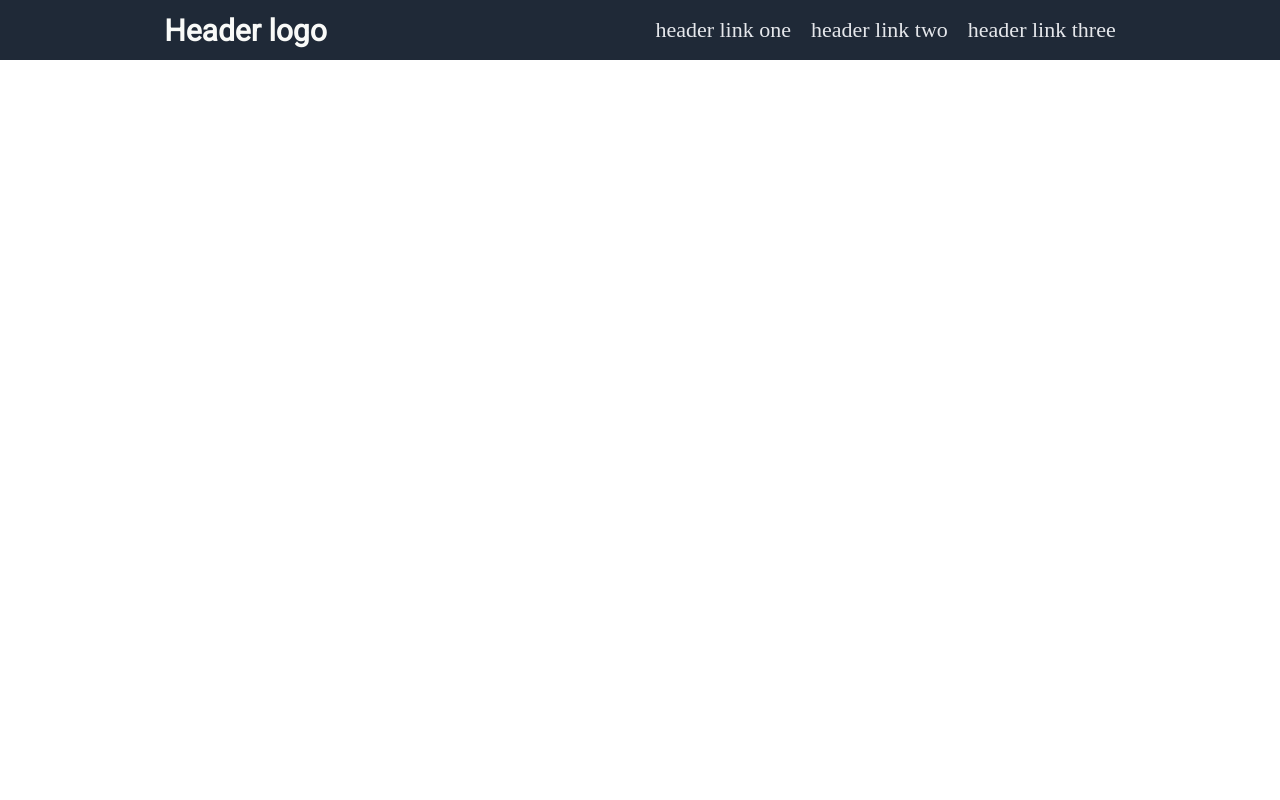
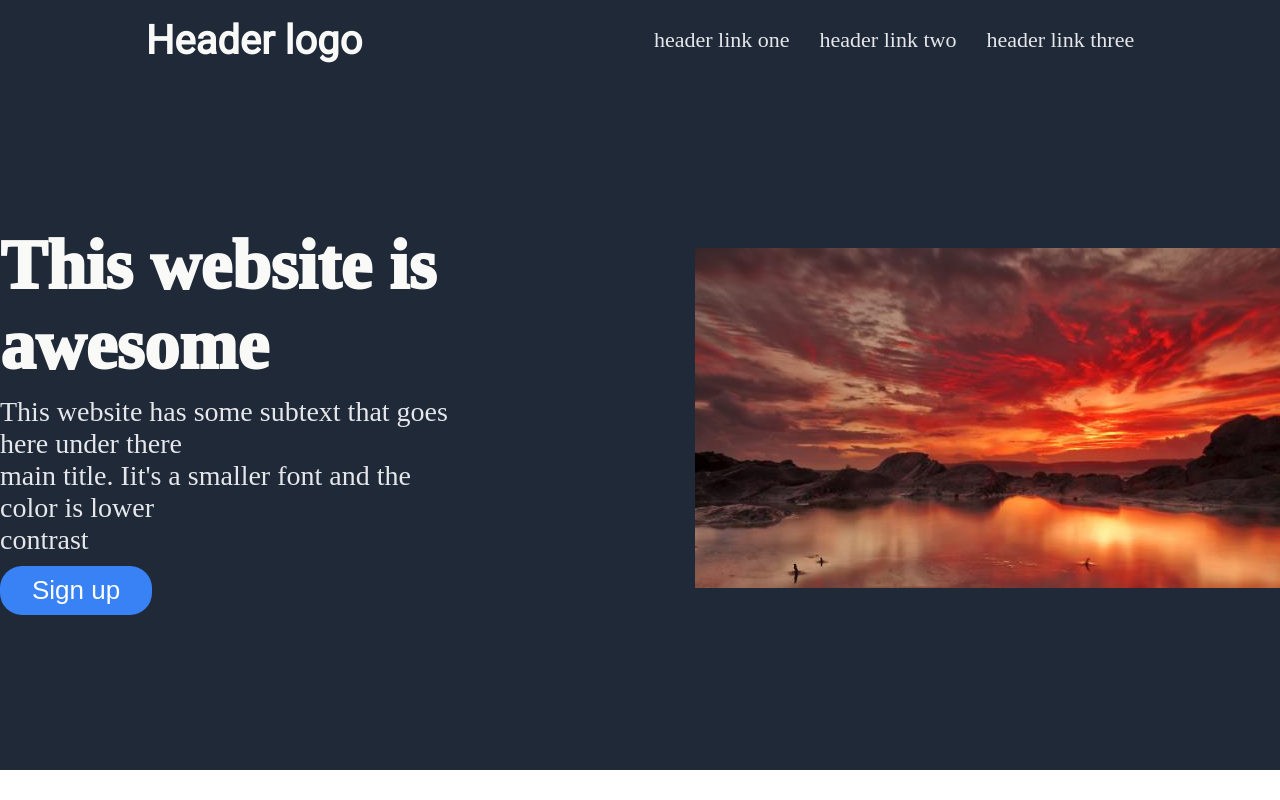
Before and after one commit to tanaymalik/landing-page, a plain HTML site: page index.html in a window 1280 px wide. Drawn offline with Linux system fonts and the light colour scheme.

Commit message:
add header lower and style it

```diff
--- a/index.html
+++ b/index.html
@@ -16,7 +16,24 @@
     <a href="">header link two</a>
     <a href="">header link three</a>
 
+
     </div>
+
+   </div>
+   <div class="header-lower">
+   <div class="hero-txt">
+   This website is <br> awesome
+  <div class="secondary-txt">
+    This website has some subtext that goes here under there <br>
+main title. Iit's a smaller font and the color is lower <br>
+contrast <br>
+  </div>
+  <button>Sign up</button>
+   </div>
+   <div>
+    <img src="example.jpg" alt="a random image"
+    height="auto">
+   </div>
 
    </div>
 </body>
--- a/styles.css
+++ b/styles.css
@@ -4,27 +4,31 @@ html , body {
     margin: 0px;
 }
 
+.header , .header-lower{
+    display: flex;
+    background-color: #1F2937;
+
+}
 .header {
-    display: flex;
+    padding-top: 10px;
     justify-content: space-around;
     height: 60px;
-    background-color: #1F2937;
     align-items: center;
+}
 
 
-}
 
 .header-logo {
-    font-size: 30px;
+    font-size: 40px;
     color: #F9FAF8;
     font-family: 'Roboto' , sans-serif;
-    font-weight: bolder;
+    font-weight: 900;
 }
 
 .links {
     display: flex;
     font-size: 22px;
-    gap: 20px;
+    gap: 30px;
 
 }
 
@@ -32,3 +36,42 @@ a {
     text-decoration: none;
     color: #E5E7EB;
 }
+
+.header-lower {
+ height: 700px;
+ justify-content: center;
+ align-items: center;
+ gap: 230px;
+}
+
+.hero-txt {
+    display: flex;
+    flex-direction: column;
+  font-size: 70px;
+  color: #F9FAF8;
+  font-weight: 1000;
+  justify-content: center;
+  align-items: flex-start;
+  gap: 10px;
+}
+
+.secondary-txt {
+    font-size: 28px;
+    font-weight: 100;
+    color: #E5E7EB;
+}
+
+button {
+    font-weight: 500;
+    background-color: #3882F6;
+    border: none;
+    color: white;
+    padding: 9px 32px;
+    font-size: 26px;
+    border-radius: 22px;
+}
+
+button:hover {
+    background-color: white;
+    color: black;
+}
```
